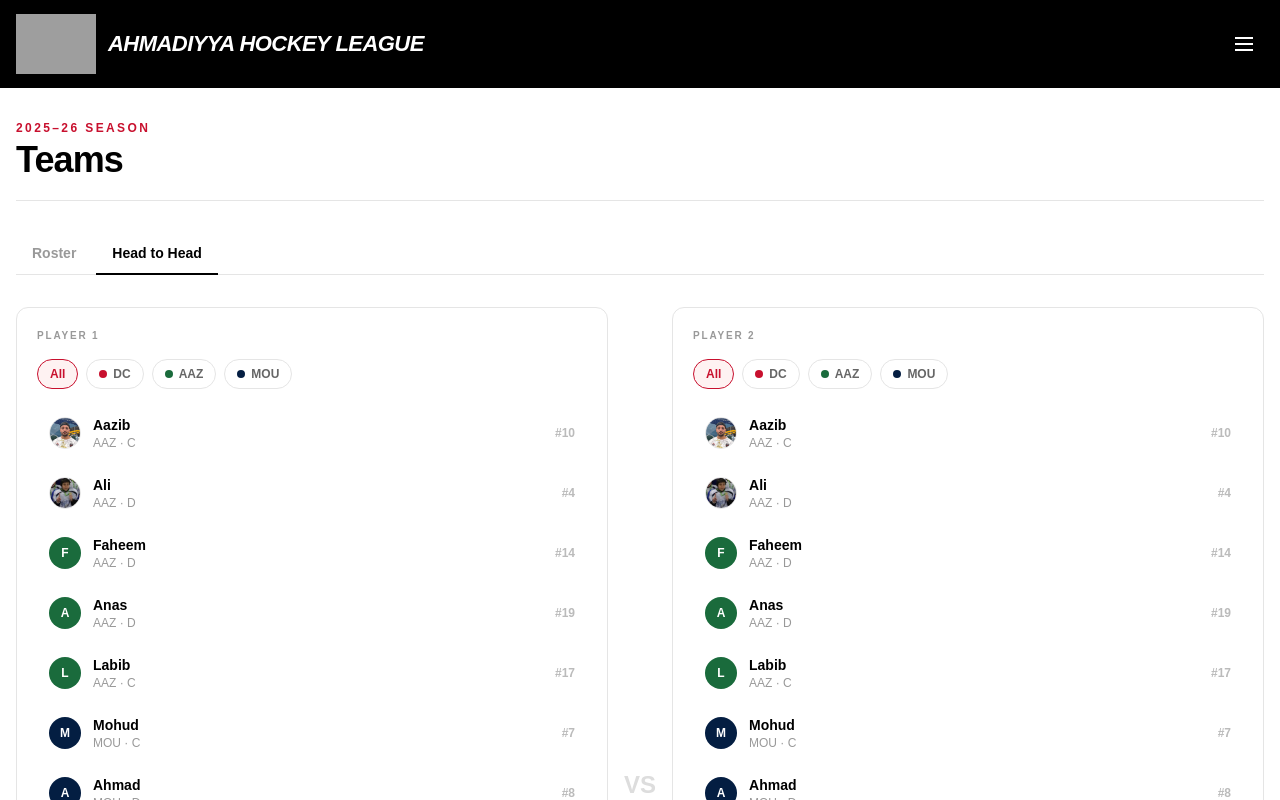
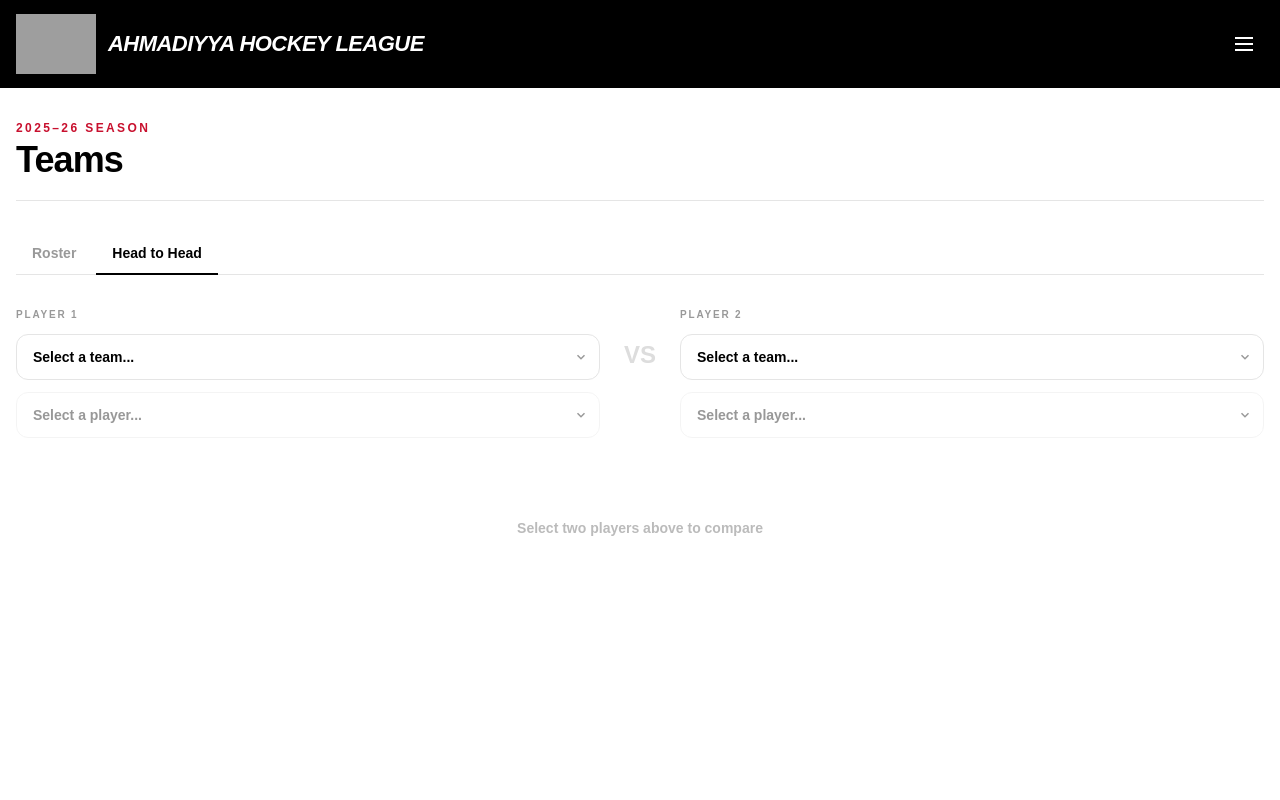
Before and after one commit to rizwan-mirza315/ahl, a Next.js app: page /compare in a window 1280 px wide. Shown: the top 800 px of the page. Built offline with nearby package versions, Linux system fonts and the light colour scheme; grey boxes are pictures that could not be loaded.

Commit message:
Replace H2H player list with team + player dropdowns
Co-Authored-By: Claude Sonnet 4.6 <noreply@anthropic.com>

```diff
--- a/app/compare/page.tsx
+++ b/app/compare/page.tsx
@@ -16,78 +16,82 @@ function PlayerSelector({
   selected: Player | null;
   onSelect: (p: Player | null) => void;
 }) {
-  const [teamFilter, setTeamFilter] = useState("");
+  const [teamId, setTeamId] = useState("");
 
-  const filtered = teamFilter
-    ? players.filter((p) => p.teamId === teamFilter && p.position !== "G")
-    : players.filter((p) => p.position !== "G");
+  const teamPlayers = teamId
+    ? players.filter((p) => p.teamId === teamId && p.position !== "G")
+    : [];
+
+  function handleTeamChange(id: string) {
+    setTeamId(id);
+    onSelect(null);
+  }
+
+  const team = teamId ? getTeamById(teamId) : null;
 
   return (
-    <div className="bg-white border border-[#e5e5e5] rounded-xl p-5 space-y-4 flex-1">
+    <div className="flex-1 space-y-3">
       <p className="text-[10px] font-bold text-[#999] tracking-[0.18em] uppercase">{label}</p>
 
-      {/* Team filter */}
-      <div className="flex flex-wrap gap-2">
-        <button
-          onClick={() => { setTeamFilter(""); onSelect(null); }}
-          className={`text-xs px-3 py-1.5 rounded-full border font-bold transition-all ${
-            !teamFilter ? "border-[#c8102e] text-[#c8102e] bg-red-50" : "border-[#e5e5e5] text-[#666] hover:border-[#aaa]"
-          }`}
+      {/* Team dropdown */}
+      <div className="relative">
+        <select
+          value={teamId}
+          onChange={(e) => handleTeamChange(e.target.value)}
+          className="w-full appearance-none bg-white border border-[#e5e5e5] rounded-xl px-4 py-3 pr-10 text-sm font-bold text-black focus:outline-none focus:border-[#aaa] cursor-pointer"
         >
-          All
-        </button>
+          <option value="">Select a team...</option>
           {teams.map((t) => (
-          <button
-            key={t.id}
-            onClick={() => { setTeamFilter(t.id); onSelect(null); }}
-            className={`flex items-center gap-1.5 text-xs px-3 py-1.5 rounded-full border font-bold transition-all ${
-              teamFilter === t.id ? "border-[#c8102e] text-[#c8102e] bg-red-50" : "border-[#e5e5e5] text-[#666] hover:border-[#aaa]"
-            }`}
-          >
-            <span className="w-2 h-2 rounded-full" style={{ backgroundColor: t.color }} />
-            {t.abbreviation}
-          </button>
+            <option key={t.id} value={t.id}>{t.name}</option>
           ))}
+        </select>
+        <svg className="absolute right-3 top-1/2 -translate-y-1/2 pointer-events-none text-[#999]" width="14" height="14" viewBox="0 0 24 24" fill="none" stroke="currentColor" strokeWidth="2.5">
+          <path d="M6 9l6 6 6-6" />
+        </svg>
       </div>
 
-      {/* Player list */}
-      <div className="space-y-1">
-        {filtered.map((p) => {
-          const team = getTeamById(p.teamId);
-          const isSelected = selected?.id === p.id;
-          return (
-            <button
-              key={p.id}
-              onClick={() => onSelect(isSelected ? null : p)}
-              className={`w-full flex items-center gap-3 px-3 py-2.5 rounded-lg text-left transition-all ${
-                isSelected
-                  ? "bg-black text-white"
-                  : "hover:bg-[#f5f5f5] text-black"
-              }`}
+      {/* Player dropdown */}
+      <div className="relative">
+        <select
+          value={selected?.id ?? ""}
+          onChange={(e) => {
+            const p = players.find((pl) => pl.id === e.target.value) ?? null;
+            onSelect(p);
+          }}
+          disabled={!teamId}
+          className="w-full appearance-none bg-white border border-[#e5e5e5] rounded-xl px-4 py-3 pr-10 text-sm font-bold text-black focus:outline-none focus:border-[#aaa] cursor-pointer disabled:opacity-40 disabled:cursor-not-allowed"
         >
-              {p.photo ? (
-                <div className="w-8 h-8 rounded-full overflow-hidden flex-shrink-0 border border-[#e5e5e5]">
-                  <Image src={p.photo} alt={p.name} width={32} height={32} className="object-cover object-top w-full h-full" unoptimized />
+          <option value="">Select a player...</option>
+          {teamPlayers.map((p) => (
+            <option key={p.id} value={p.id}>{p.name} (#{p.number})</option>
+          ))}
+        </select>
+        <svg className="absolute right-3 top-1/2 -translate-y-1/2 pointer-events-none text-[#999]" width="14" height="14" viewBox="0 0 24 24" fill="none" stroke="currentColor" strokeWidth="2.5">
+          <path d="M6 9l6 6 6-6" />
+        </svg>
+      </div>
+
+      {/* Selected player preview */}
+      {selected && team && (
+        <div className="flex items-center gap-3 bg-white border border-[#e5e5e5] rounded-xl px-4 py-3">
+          {selected.photo ? (
+            <div className="w-10 h-10 rounded-full overflow-hidden flex-shrink-0 border border-[#e5e5e5]">
+              <Image src={selected.photo} alt={selected.name} width={40} height={40} className="object-cover object-top w-full h-full" unoptimized />
             </div>
           ) : (
-                <div
-                  className="w-8 h-8 rounded-full flex-shrink-0 flex items-center justify-center text-white text-xs font-black"
-                  style={{ backgroundColor: team?.color ?? "#555" }}
-                >
-                  {p.name[0]}
+            <div className="w-10 h-10 rounded-full flex-shrink-0 flex items-center justify-center text-white font-black" style={{ backgroundColor: team.color }}>
+              {selected.name[0]}
             </div>
           )}
           <div className="flex-1 min-w-0">
-                <p className={`font-bold text-sm truncate ${isSelected ? "text-white" : "text-black"}`}>{p.name}</p>
-                <p className={`text-xs ${isSelected ? "text-white/60" : "text-[#999]"}`}>{team?.abbreviation} · {p.position}</p>
+            <p className="font-black text-black text-sm">{selected.name}</p>
+            <div className="flex items-center gap-1.5 mt-0.5">
+              <TeamBadge team={team} size={14} />
+              <span className="text-[#999] text-xs">{team.abbreviation} · #{selected.number} · {selected.position}</span>
             </div>
-              <span className={`text-xs font-black ${isSelected ? "text-white" : "text-[#bbb]"}`}>
-                #{p.number}
-              </span>
-            </button>
-          );
-        })}
           </div>
+        </div>
+      )}
     </div>
   );
 }
@@ -120,24 +124,18 @@ export default function ComparePage() {
 
       {/* Tabs */}
       <div className="flex gap-1 border-b border-[#e5e5e5]">
-        <Link
-          href="/teams/dc"
-          className="px-4 py-2.5 text-sm font-bold border-b-2 border-transparent text-[#999] hover:text-black transition-colors -mb-px"
-        >
+        <Link href="/teams/dc" className="px-4 py-2.5 text-sm font-bold border-b-2 border-transparent text-[#999] hover:text-black transition-colors -mb-px">
           Roster
         </Link>
-        <Link
-          href="/compare"
-          className="px-4 py-2.5 text-sm font-bold border-b-2 border-black text-black -mb-px"
-        >
+        <Link href="/compare" className="px-4 py-2.5 text-sm font-bold border-b-2 border-black text-black -mb-px">
           Head to Head
         </Link>
       </div>
 
       {/* Selectors */}
-      <div className="flex flex-col sm:flex-row gap-4">
+      <div className="flex flex-col sm:flex-row gap-6 items-start">
         <PlayerSelector label="Player 1" selected={playerA} onSelect={setPlayerA} />
-        <div className="hidden sm:flex items-center justify-center text-2xl font-black text-[#ddd]">VS</div>
+        <div className="hidden sm:flex items-center pt-8 text-2xl font-black text-[#ddd]">VS</div>
         <PlayerSelector label="Player 2" selected={playerB} onSelect={setPlayerB} />
       </div>
 
@@ -215,7 +213,7 @@ export default function ComparePage() {
 
       {(!playerA || !playerB) && (
         <div className="text-center py-12 text-[#bbb] text-sm font-semibold">
-          Select two players to compare
+          Select two players above to compare
         </div>
       )}
     </div>
```
Lines whose indentation alone changed are shown as unchanged.
